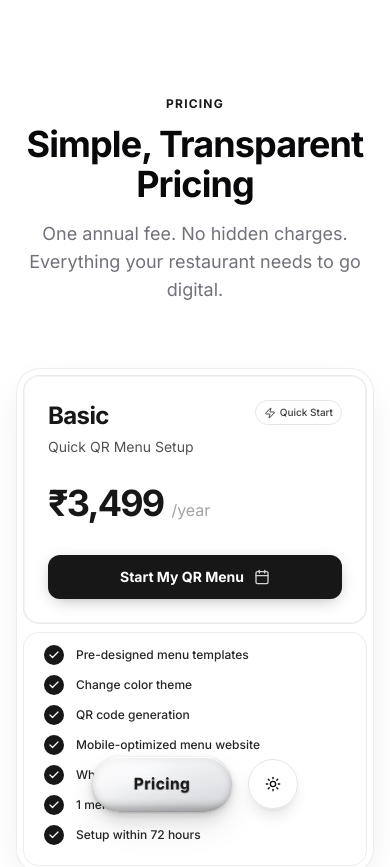
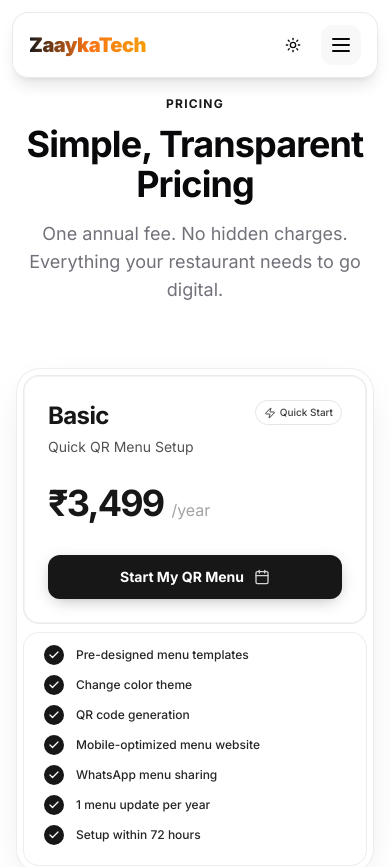
Before and after one commit to Alok-in-action/zaaykatech-saas, a Next.js app: page /pricing in a window 390 px wide. Shown: the top 867 px of the page. Built offline with nearby package versions, Linux system fonts and the light colour scheme.

Commit message:
feat: replace mobile bottom navbar with sleek top dropdown navigation

```diff
--- a/src/app/page.tsx
+++ b/src/app/page.tsx
@@ -19,8 +19,7 @@ import {
   LogIn,
 } from 'lucide-react';
 import Footer from '@/components/Footer';
-import { PillBase } from '@/components/ui/3d-adaptive-navigation-bar';
-import { ModeToggle } from '@/components/mode-toggle';
+import { MobileTopNav } from '@/components/ui/mobile-top-nav';
 import { NavBar } from '@/components/ui/tubelight-navbar';
 import { AnimatedMarqueeHero } from '@/components/ui/hero-3';
 import TestimonialsV2 from '@/components/ui/testimonial-v2';
@@ -291,15 +290,8 @@ export default function Home() {
         <NavBar items={desktopNavItems} />
       </div>
 
-      {/* Mobile Navigation & Theme Toggle Wrapper */}
-      <div className="fixed bottom-8 left-1/2 -translate-x-1/2 z-50 flex md:hidden items-center gap-4 w-fit pointer-events-none">
-        <div className="pointer-events-auto">
-          <PillBase />
-        </div>
-        <div className="bg-background/80 backdrop-blur-md rounded-full border border-border p-1 shadow-lg pointer-events-auto">
-          <ModeToggle />
-        </div>
-      </div>
+      {/* Mobile Top Navigation & Dropdown */}
+      <MobileTopNav items={desktopNavItems} />
       <main className="flex-grow">
         {/* Hero Section */}
         <AnimatedMarqueeHero
--- a/src/app/pricing/page.tsx
+++ b/src/app/pricing/page.tsx
@@ -1,8 +1,7 @@
 "use client";
 import { Home as HomeIcon, Info, Briefcase, IndianRupee, MessageCircle, LogIn } from 'lucide-react';
 import Footer from '@/components/Footer';
-import { PillBase } from '@/components/ui/3d-adaptive-navigation-bar';
-import { ModeToggle } from '@/components/mode-toggle';
+import { MobileTopNav } from '@/components/ui/mobile-top-nav';
 import { NavBar } from '@/components/ui/tubelight-navbar';
 import PricingCards from '@/components/ui/pricing-component';
 
@@ -23,15 +22,8 @@ export default function PricingPage() {
         <NavBar items={desktopNavItems} />
       </div>
 
-      {/* Mobile Navigation & Theme Toggle Wrapper */}
-      <div className="fixed bottom-8 left-1/2 -translate-x-1/2 z-50 flex md:hidden items-center gap-4 w-fit pointer-events-none">
-        <div className="pointer-events-auto">
-          <PillBase />
-        </div>
-        <div className="bg-background/80 backdrop-blur-md rounded-full border border-border p-1 shadow-lg pointer-events-auto">
-          <ModeToggle />
-        </div>
-      </div>
+      {/* Mobile Top Navigation & Dropdown */}
+      <MobileTopNav items={desktopNavItems} />
       <main className="flex-grow">
         <section className="py-24 md:py-32 bg-background">
           <div className="container mx-auto px-4">
--- /dev/null
+++ b/src/components/ui/mobile-top-nav.tsx
@@ -0,0 +1,98 @@
+"use client";
+
+import React, { useState } from "react";
+import Link from "next/link";
+import { motion, AnimatePresence } from "framer-motion";
+import { Menu, X, LucideIcon } from "lucide-react";
+import { ModeToggle } from "@/components/mode-toggle";
+import { cn } from "@/lib/utils";
+
+interface NavItem {
+  name: string;
+  url: string;
+  icon: LucideIcon;
+}
+
+interface MobileTopNavProps {
+  items: NavItem[];
+}
+
+export function MobileTopNav({ items }: MobileTopNavProps) {
+  const [isOpen, setIsOpen] = useState(false);
+
+  return (
+    <div className="fixed top-3 left-3 right-3 z-50 md:hidden">
+      {/* Top Bar Header */}
+      <div className="bg-background/85 backdrop-blur-xl border border-border/80 rounded-2xl px-4 py-3 shadow-lg flex items-center justify-between transition-all duration-300">
+        <Link
+          href="/"
+          onClick={() => setIsOpen(false)}
+          className="flex items-center gap-2"
+        >
+          <span className="text-xl font-extrabold tracking-tight bg-gradient-to-r from-primary via-orange-500 to-amber-500 bg-clip-text text-transparent font-headline">
+            ZaaykaTech
+          </span>
+        </Link>
+
+        <div className="flex items-center gap-2">
+          <ModeToggle />
+          <button
+            onClick={() => setIsOpen(!isOpen)}
+            aria-label="Toggle Navigation Menu"
+            className="p-2 rounded-xl bg-muted/60 hover:bg-muted text-foreground transition-colors focus:outline-none focus:ring-2 focus:ring-primary/50"
+          >
+            {isOpen ? <X className="w-6 h-6 text-primary" /> : <Menu className="w-6 h-6" />}
+          </button>
+        </div>
+      </div>
+
+      {/* Animated Dropdown Menu */}
+      <AnimatePresence>
+        {isOpen && (
+          <motion.div
+            initial={{ opacity: 0, y: -10, scale: 0.98 }}
+            animate={{ opacity: 1, y: 0, scale: 1 }}
+            exit={{ opacity: 0, y: -10, scale: 0.98 }}
+            transition={{ type: "spring", stiffness: 350, damping: 25 }}
+            className="mt-2 bg-background/95 backdrop-blur-2xl border border-border/80 rounded-2xl shadow-xl overflow-hidden p-3 origin-top"
+          >
+            <nav className="flex flex-col gap-1.5">
+              {items.map((item) => {
+                const Icon = item.icon;
+                const isLogin = item.name === "Login" || item.url === "/login";
+
+                if (isLogin) {
+                  return (
+                    <Link
+                      key={item.name}
+                      href={item.url}
+                      onClick={() => setIsOpen(false)}
+                      className="mt-2 flex items-center justify-center gap-2 w-full py-3 px-4 rounded-xl bg-gradient-to-r from-primary to-orange-600 text-primary-foreground font-bold text-base shadow-md shadow-primary/20 hover:opacity-95 active:scale-95 transition-all"
+                    >
+                      <Icon className="w-5 h-5" />
+                      <span>{item.name}</span>
+                    </Link>
+                  );
+                }
+
+                return (
+                  <Link
+                    key={item.name}
+                    href={item.url}
+                    onClick={() => setIsOpen(false)}
+                    className="flex items-center gap-3.5 py-3 px-4 rounded-xl text-foreground/80 hover:text-primary hover:bg-primary/10 active:bg-primary/15 transition-all text-base font-semibold"
+                  >
+                    <div className="p-1.5 rounded-lg bg-muted text-primary">
+                      <Icon className="w-5 h-5" />
+                    </div>
+                    <span>{item.name}</span>
+                  </Link>
+                );
+              })}
+            </nav>
+          </motion.div>
+        )}
+      </AnimatePresence>
+    </div>
+  );
+}
```
